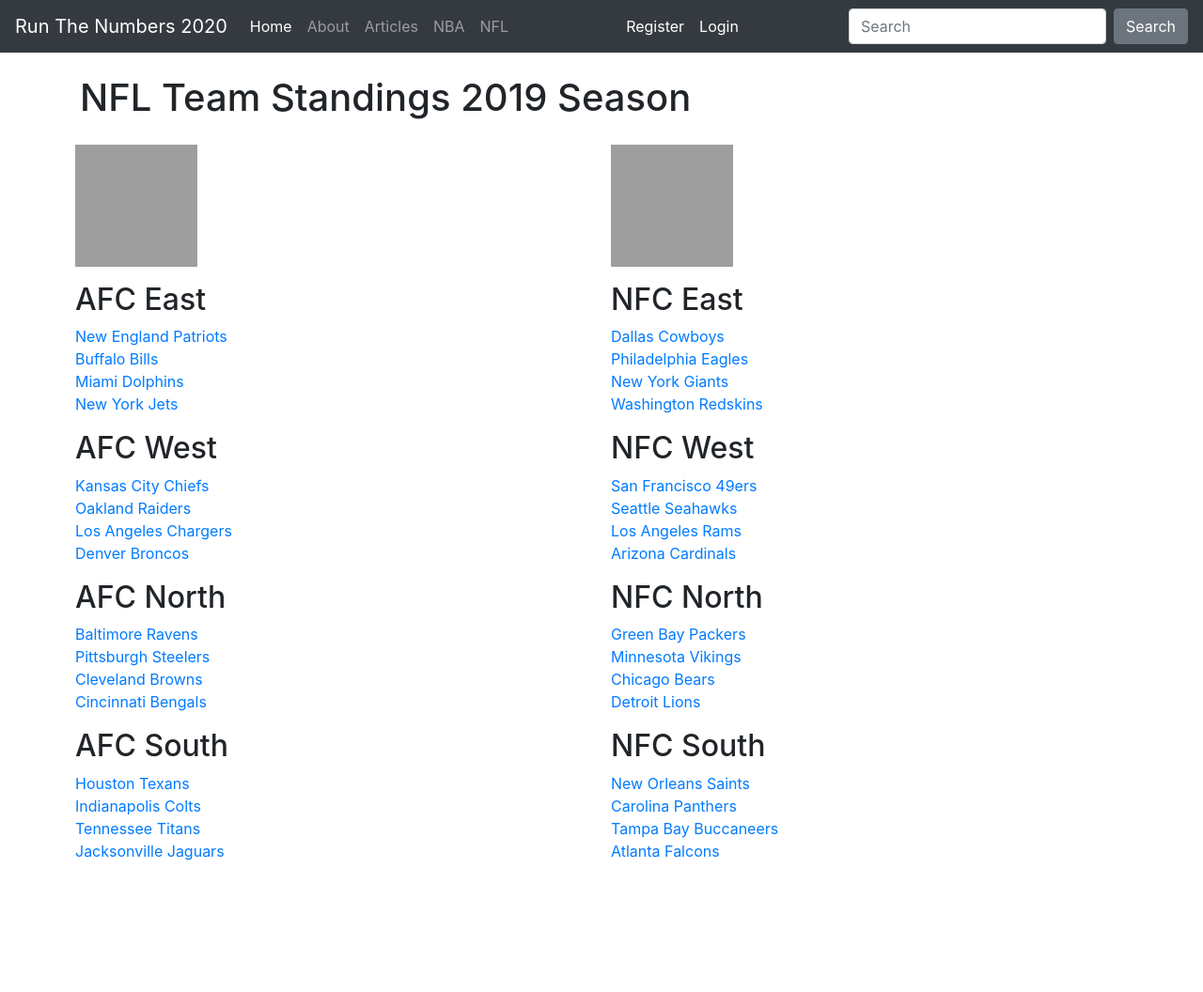
After one commit to richardyuh1/RunTheNumbers, a Flask app: page /nflteamstandings in a window 1280 px wide. The commit adds this page. Shown: the whole page at 94% size. Run offline with Flask 2, Linux system fonts and the light colour scheme; some libraries are stand-ins or nearby versions; grey boxes are pictures that could not be loaded.

Commit message:
Added team links and updated articles

```diff
--- a/main.py
+++ b/main.py
@@ -225,6 +225,26 @@ def celtics():
 def magic():
 	return render_template('magic.html')
 
+#NBA Team Index
+@app.route('/nbateams')
+def nbateams():
+	return render_template('nbateams.html')
+
+#NFL Team Index
+@app.route('/nflteams')
+def nflteams():
+	return render_template('nflteams.html')
+
+#NBA Team Standings
+@app.route('/nbateamstandings')
+def nbateamstandings():
+	return render_template('nbateamstandings.html')
+
+#NFL Team Index
+@app.route('/nflteamstandings')
+def nflteamstandings():
+	return render_template('nflteamstandings.html')
+
 #Nba
 @app.route('/nba')
 def nba():
--- a/templates/about.html
+++ b/templates/about.html
@@ -5,7 +5,7 @@
 	<h1>About Us</h1>
 	<p>Richard Yuh is the creator and CEO of Run The Numbers Sports Analysis. Bringing Real-Time Content and Context behind All-Time NBA and NFL Stats. What is the Story behind the Data? Numbers Don't Lie.  </p>
 	<div class = "courtphotos">
-		<img src = "https://i.redd.it/gqu0whl3xtu21.jpg" alt = "Chase Center" width = "500" height = "300" hspace = "20" vspace = "20">
-		<img src = "https://s.hdnux.com/photos/31/55/27/6739434/7/rawImage.jpg" width = "500" height = "300">
+		<img src = "https://i.redd.it/gqu0whl3xtu21.jpg" alt = "Chase Center" width = "500" height = "270" hspace = "20" vspace = "20">
+		<img src = "https://s.hdnux.com/photos/31/55/27/6739434/7/rawImage.jpg" width = "500" height = "270">
 	</div>
 {% endblock %}
--- a/templates/layout.html
+++ b/templates/layout.html
@@ -19,6 +19,13 @@
 			.teampic {
 				text-align: left;
 			}
+			.row {
+				display: flex;
+			}
+			.column {
+				flex: 50%;
+				padding: 10px;
+			}
 		</style>
 	</head>
 	<body>
--- a/templates/nba.html
+++ b/templates/nba.html
@@ -2,11 +2,13 @@
 
 {% block body %}
 	<br>
-	<h1>NBA Analysis {{name1}}</h1>
+	<h1>NBA Analysis</h1>
 	<p>
 		<b>2019-2020 Regular Season Statistical Leaders (as of {{date}})</b><br>
 		*At least 10 minutes per game and 5 games played<br>
 		Source: <a href="https://www.basketball-reference.com/leagues/NBA_2020_per_game.html">https://www.basketball-reference.com/leagues/NBA_2020_per_game.html</a><br>
+		<a href="/nbateams"><b>Team Index</b></a><br>
+		<a href="/nbateamstandings"><b>Team Standings</b></a>
 	</p>
 	<p>
 		<b>Scoring Leader: {{name1}}, {{val1}} PPG</b><br>
--- a/templates/nfl.html
+++ b/templates/nfl.html
@@ -5,7 +5,9 @@
 	<h1>NFL Analysis</h1>
 	<p>
 		<b>2019 Regular Season Statistical Leaders (as of {{date}})</b><br>
-		Source: <a href="https://www.pro-football-reference.com/years/2019/leaders.htm">https://www.pro-football-reference.com/years/2019/leaders.htm</a>
+		Source: <a href="https://www.pro-football-reference.com/years/2019/leaders.htm">https://www.pro-football-reference.com/years/2019/leaders.htm</a><br>
+		<a href = "/nflteams"><b>Team Index</b></a><br>
+		<a href = "/nflteamstandings"><b>Team Standings</b></a>
 	</p>
 	<p>
 		<b>Passes Completed: {{name1}}, {{val1}}</b><br>
--- /dev/null
+++ b/templates/nflteamstandings.html
@@ -0,0 +1,76 @@
+{% extends 'layout.html' %}
+
+{% block body %}
+<br>
+<h1>NFL Team Standings 2019 Season</h1>
+<p>
+<div class = "row">
+	<div class = "column">
+		<p>
+			<img src = "https://upload.wikimedia.org/wikipedia/commons/thumb/7/7a/American_Football_Conference_logo.svg/1200px-American_Football_Conference_logo.svg.png" alt = "AFC Logo" width = "130" height = "130" hspace = "0">
+			<h2>AFC East</h2>
+			<a href="/patriots">New England Patriots</a><br>
+			<a href="/bills">Buffalo Bills</a><br>
+			<a href="/dolphins">Miami Dolphins</a><br>
+			<a href="/jets">New York Jets</a><br>
+		</p>
+		<p>
+			<h2>AFC West</h2>
+			<a href="/chiefs">Kansas City Chiefs</a><br>
+			<a href="/raiders">Oakland Raiders</a><br>
+			<a href="/chargers">Los Angeles Chargers</a><br>
+			<a href="/broncos">Denver Broncos</a><br>
+		</p>
+		<p>
+			<h2>AFC North</h2>
+			<a href="/ravens">Baltimore Ravens</a><br>
+			<a href="/steelers">Pittsburgh Steelers</a><br>
+			<a href="/browns">Cleveland Browns</a><br>
+			<a href="/bengals">Cincinnati Bengals</a><br>
+		</p>
+		<p>
+			<h2>AFC South</h2>
+			<a href="/texans">Houston Texans</a><br>
+			<a href="/colts">Indianapolis Colts</a><br>
+			<a href="/titans">Tennessee Titans</a><br>
+			<a href="/jaguars">Jacksonville Jaguars</a><br>
+		</p>
+	</div>
+	<div class = "column">
+		<p>
+			<img src = "https://upload.wikimedia.org/wikipedia/commons/thumb/6/6f/National_Football_Conference_logo.svg/1200px-National_Football_Conference_logo.svg.png" alt = "NFC Logo" width = "130" height = "130">
+			<h2>NFC East</h2>
+			<a href="/cowboys">Dallas Cowboys</a><br>
+			<a href="/eagles">Philadelphia Eagles</a><br>
+			<a href="/giants">New York Giants</a><br>
+			<a href="/redskins">Washington Redskins</a><br>
+		</p>
+		<p>
+			<h2>NFC West</h2>
+			<a href="/49ers">San Francisco 49ers</a><br>
+			<a href="/seahawks">Seattle Seahawks</a><br>
+			<a href="/rams">Los Angeles Rams</a><br>
+			<a href="/cardinals">Arizona Cardinals</a><br>
+		</p>
+		<p>
+			<h2>NFC North</h2>
+			<a href="/packers">Green Bay Packers</a><br>
+			<a href="/vikings">Minnesota Vikings</a><br>
+			<a href="/bears">Chicago Bears</a><br>
+			<a href="/lions">Detroit Lions</a><br>
+		</p>
+		<p>
+			<h2>NFC South</h2>
+			<a href="/saints">New Orleans Saints</a><br>
+			<a href="/panthers">Carolina Panthers</a><br>
+			<a href="/buccaneers">Tampa Bay Buccaneers</a><br>
+			<a href="/falcons">Atlanta Falcons</a><br>
+		</p>
+	</div>
+</div>
+</p>
+
+
+
+<br><br><br><br>
+{% endblock %}
```
Also changed, not shown: templates/articles.html (+6 -1 lines), templates/nbateams.html (added, +44 -0 lines), templates/nbateamstandings.html (added, +56 -0 lines), templates/nflteams.html (added, +46 -0 lines).
